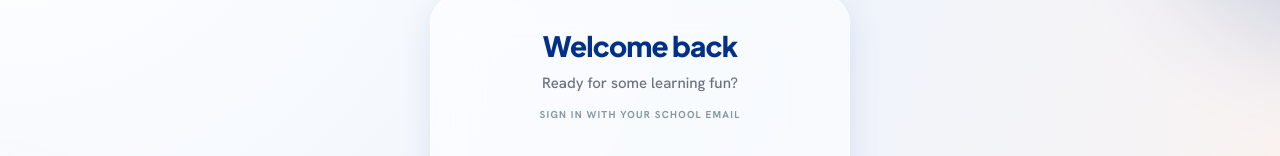
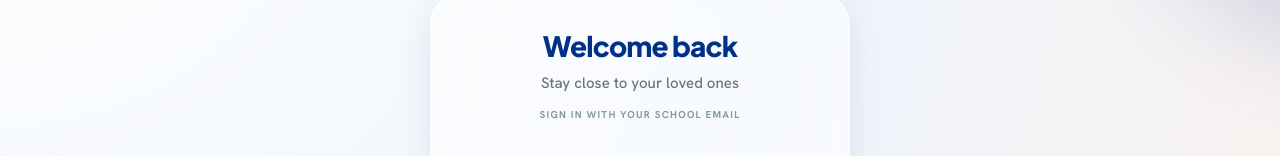
Before and after one commit to roycenorolls/ttparent, a Next.js app: page /login in a window 1280 px wide. Shown: the part 211-367 px from the top of the page. Built offline with nearby package versions, Linux system fonts and the light colour scheme.

Commit message:
Update login subtitle to 'Stay close to your loved ones'

```diff
--- a/src/app/login/page.jsx
+++ b/src/app/login/page.jsx
@@ -100,7 +100,7 @@ export default function LoginPage() {
         <div style={{ textAlign: 'center', marginBottom: 32 }}>
           <h1 className="tt-title">{blocked ? 'Almost there' : 'Welcome back'}</h1>
           <p className="tt-subtitle">
-            {blocked ? 'One step left before you can sign in.' : 'Ready for some learning fun?'}
+            {blocked ? 'One step left before you can sign in.' : 'Stay close to your loved ones'}
           </p>
           {!blocked && <p className="tt-eyebrow">Sign in with your school email</p>}
         </div>
```
